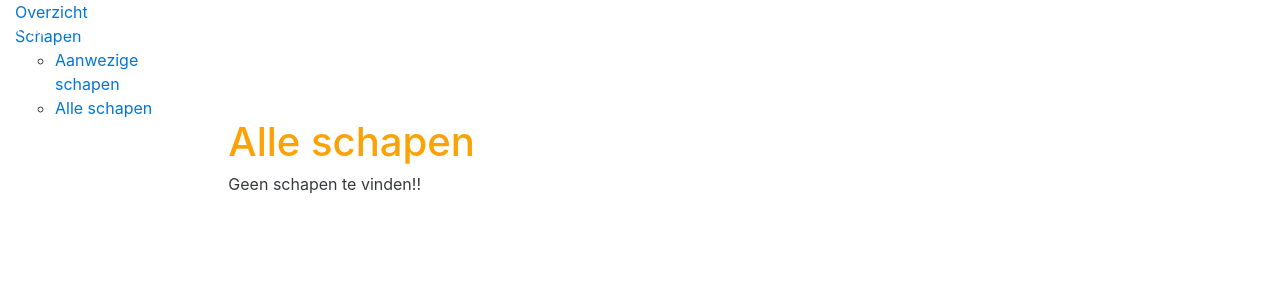
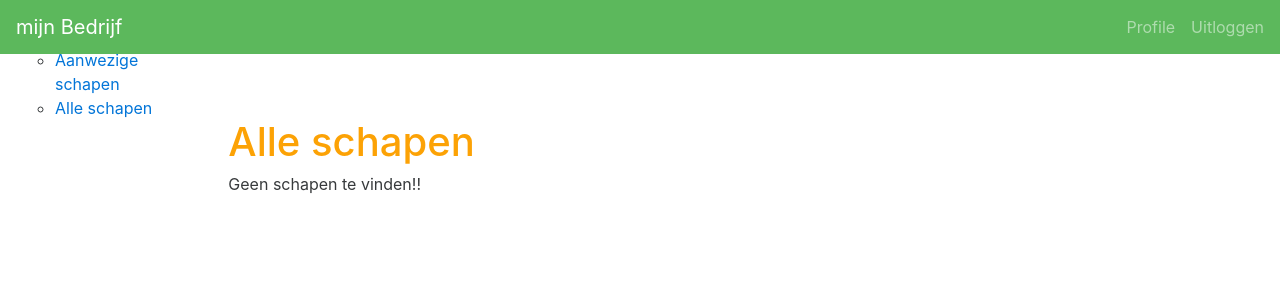
Before and after one commit to ritco/mijnkudde, a Django app: page /bedrijf/alle_schapen in a window 1280 px wide. Shown: the top 300 px of the page. Run offline with Django 3.2, Linux system fonts and the light colour scheme; the visitor is signed in with stand-in values (Sample User, id 1); data that the repository does not hold is empty; parts of the project's set-up code (start-up, migrations or seed data) failed here and were passed over; some libraries are stand-ins or nearby versions.

Commit message:
tijpfoutje

```diff
--- a/schapen/templates/bedrijf/base.html
+++ b/schapen/templates/bedrijf/base.html
@@ -19,7 +19,7 @@
 </head>
 <body>
 
-<nav class="navbar navbar-dark navbar-fixed-top bg-sucess">
+<nav class="navbar navbar-dark navbar-fixed-top bg-success">
   <button type="button" class="navbar-toggler hidden-sm-up" data-toggle="collapse" data-target="#navbar" aria-expanded="false" aria-controls="navbar" aria-label="Toggle navigation"></button>
     <a class="navbar-brand" href="#">mijn Bedrijf</a>
     <div id="navbar">
```
